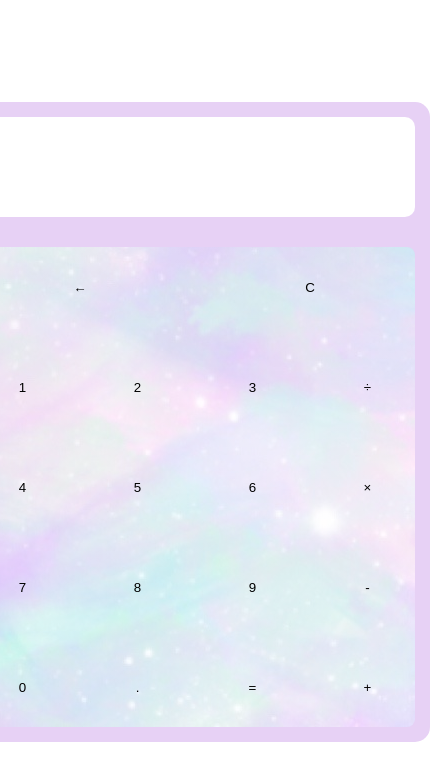
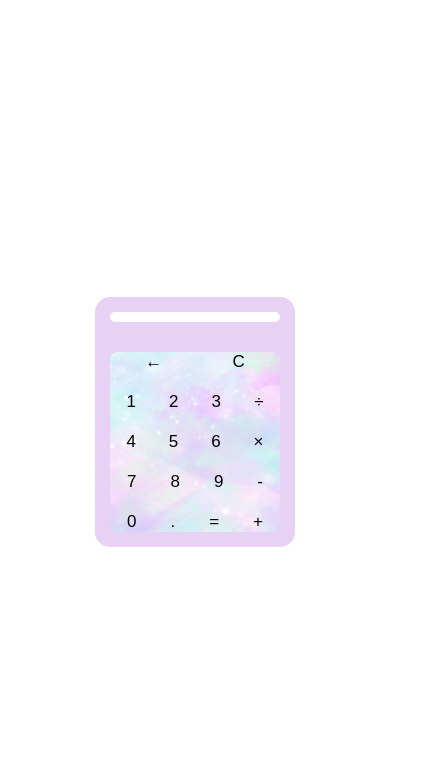
Before and after one commit to DWillLearn/odin-calculator, a plain HTML site: page index.html in a window 390 px wide. Shown: the whole page, 430 px wide, since content can reach past the window. Drawn offline with Linux system fonts and the light colour scheme.

Commit message:
Add responsive width to calc interface

```diff
--- a/style.css
+++ b/style.css
@@ -14,10 +14,10 @@ body {
   box-sizing: border-box;
   font-size: 1.6rem;
   font-family: Arial, Helvetica, sans-serif;
-  min-height: 100vh;
   display: flex;
   justify-content: center;
   align-items: center;
+  min-height: 100vh;
 }
 
 .interface {
@@ -25,37 +25,40 @@ body {
   flex-direction: column;
   background-color: hsl(277, 65%, 89%);
   border-radius: 15px;
+  min-width:20rem;
+  width: 30vw;
+  aspect-ratio: 4 / 5;
 }
 
 .interface--screen {
-  height: 10rem;
+  flex-grow: 1;
+  flex-basis:1rem;
   display: flex;
   align-items: center;
-  padding: 1.5rem;
+  padding-left: 1.5rem;
   margin: 1.5rem;
   background-color: white;
   border-radius: 10px;
-  font-size:4rem;
+  font-size: calc(2rem + 0.5vw);
 }
 
 .interface--buttons {
+  flex-grow: 3;
   display: flex;
   flex-direction: column;
   gap: 2rem;
   margin: 1.5rem;
   border-radius: 8px;
-  background: linear-gradient(rgba(255,255,255,.4), rgba(255,255,255,.4)), url(media/background.jpg) center;
-
+  background: linear-gradient(rgba(255, 255, 255, 0.4), rgba(255, 255, 255, 0.4)), url(media/background.jpg) no-repeat;
+  background-size: cover;
 }
 
 .buttons--row {
   display: flex;
-  gap: 2rem;
 }
 .row--button {
-  width: 9.5rem;
-  height: 8rem;
   flex-grow: 1;
   background-color: transparent;
   border: none;
+  font-size: calc(1.6rem + 0.25vw);
 }
```
